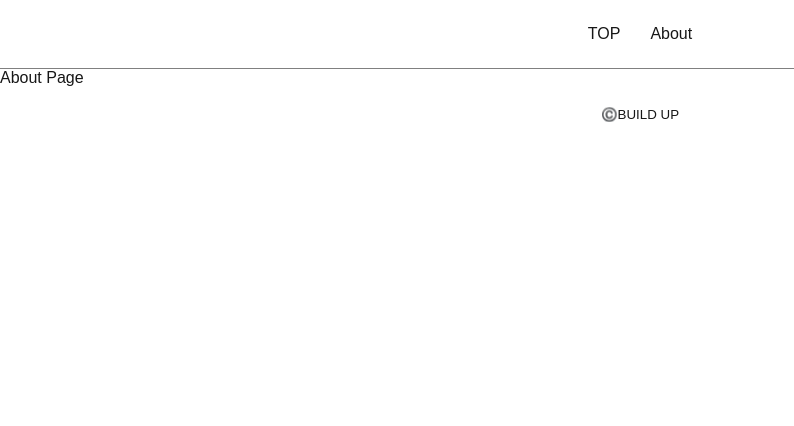
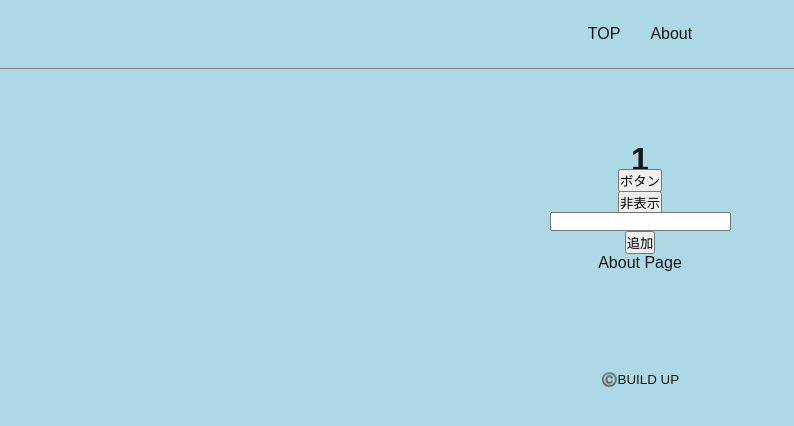
Before and after one commit to hiroshi117/react-youtube, a Next.js app: page /about in a window 1280 px wide. Shown: the top 426 px of the page, without its empty margins (0-794 px from the left). Built offline with nearby package versions, Linux system fonts and the light colour scheme.

Commit message:
カスタムフックス

```diff
--- a/src/app/about/page.tsx
+++ b/src/app/about/page.tsx
@@ -1,3 +1,28 @@
+"use client";
+
+import styles from "../page.module.css";
+import { useCounter } from "@/hooks/useCounter";
+import { useInputArray } from "@/hooks/useInputArray";
+import { useBgLightBlue } from "@/hooks/useBgLightBlue";
+
 export default function AboutPage() {
-  return <div>About Page</div>;
+  const { count, isShow, handleClick, handleDisplay } = useCounter();
+  const { text, array, handleChange, handleAdd } = useInputArray();
+  useBgLightBlue();
+
+  return (
+    <div className={styles.page}>
+      {isShow ? <h1>{count}</h1> : null}
+      <button onClick={handleClick}>ボタン</button>
+      <button onClick={handleDisplay}>{isShow ? "非表示" : "表示"}</button>
+      <input type="text" value={text} onChange={handleChange} />
+      <button onClick={handleAdd}>追加</button>
+      <ul>
+        {array.map((item) => {
+          return <li key={item}>{item}</li>;
+        })}
+      </ul>
+      About Page
+    </div>
+  );
 }
--- /dev/null
+++ b/src/hooks/useBgLightBlue/index.tsx
@@ -0,0 +1,10 @@
+import { useEffect } from "react";
+
+export const useBgLightBlue = () => {
+  useEffect(() => {
+    document.body.style.backgroundColor = "lightblue";
+    return () => {
+      document.body.style.backgroundColor = "";
+    };
+  }, []);
+};
--- /dev/null
+++ b/src/hooks/useCounter/index.tsx
@@ -0,0 +1,18 @@
+import { useCallback, useState } from "react";
+
+export const useCounter = () => {
+  const [count, setCount] = useState(1);
+  const [isShow, setIsShow] = useState(true);
+
+  const handleClick = useCallback(() => {
+    console.log(count);
+    if (count < 10) {
+      setCount((prevCount) => prevCount + 1);
+    }
+  }, [count]);
+
+  const handleDisplay = useCallback(() => {
+    setIsShow((previsShow) => !previsShow);
+  }, []);
+  return { count, isShow, handleClick, handleDisplay };
+};
--- /dev/null
+++ b/src/hooks/useInputArray/index.tsx
@@ -0,0 +1,25 @@
+import { useCallback, useState } from "react";
+
+export const useInputArray = () => {
+  const [text, setText] = useState("");
+  const [array, setArray] = useState<string[]>([]);
+
+  const handleChange = useCallback((e: React.ChangeEvent<HTMLInputElement>) => {
+    if (e.target.value.length > 5) {
+      alert("5文字以内にしてね");
+      return;
+    }
+    setText(e.target.value.trim());
+  }, []);
+
+  const handleAdd = useCallback(() => {
+    setArray((prevArray) => {
+      if (prevArray.some((item) => item === text)) {
+        alert("同じ要素がすでに存在します");
+        return prevArray;
+      }
+      return [...prevArray, text];
+    });
+  }, [text]);
+  return { text, array, handleChange, handleAdd };
+};
```
Also changed, not shown: src/app/page.tsx (+8 -41 lines).
